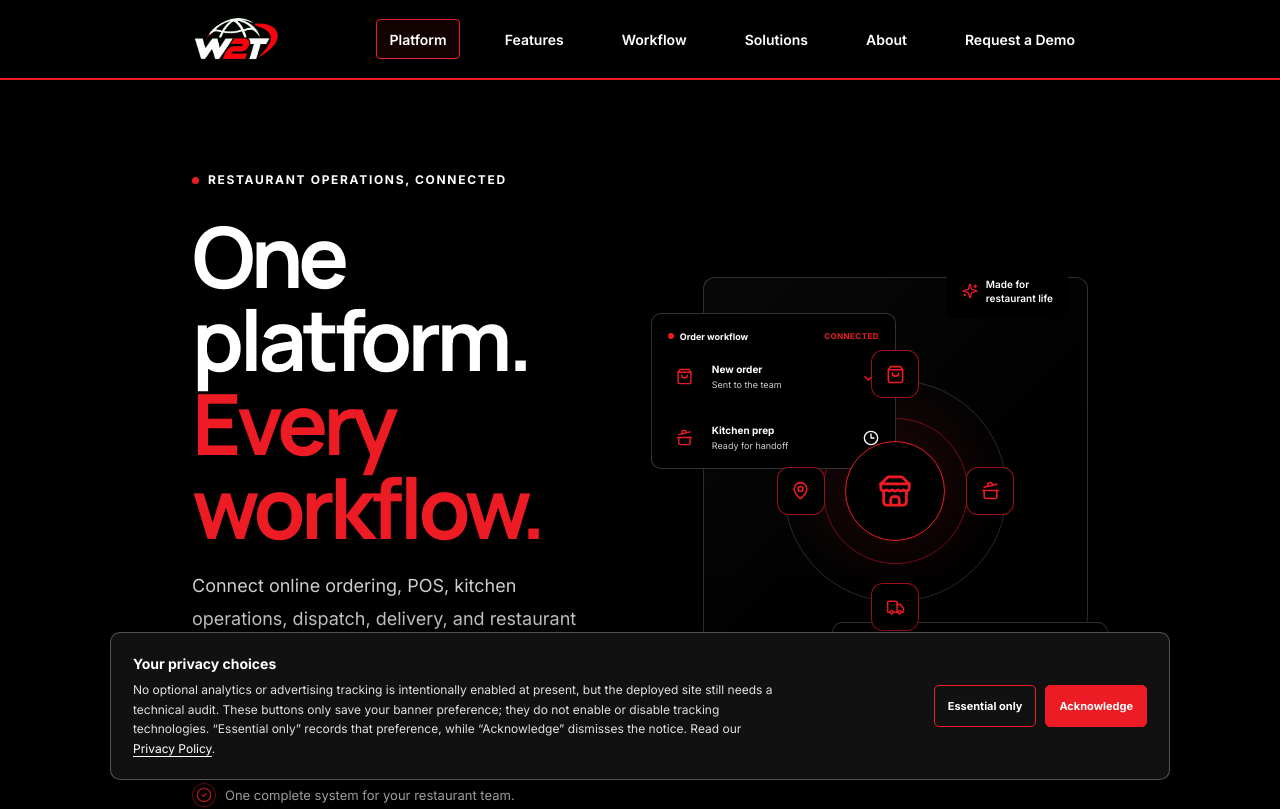
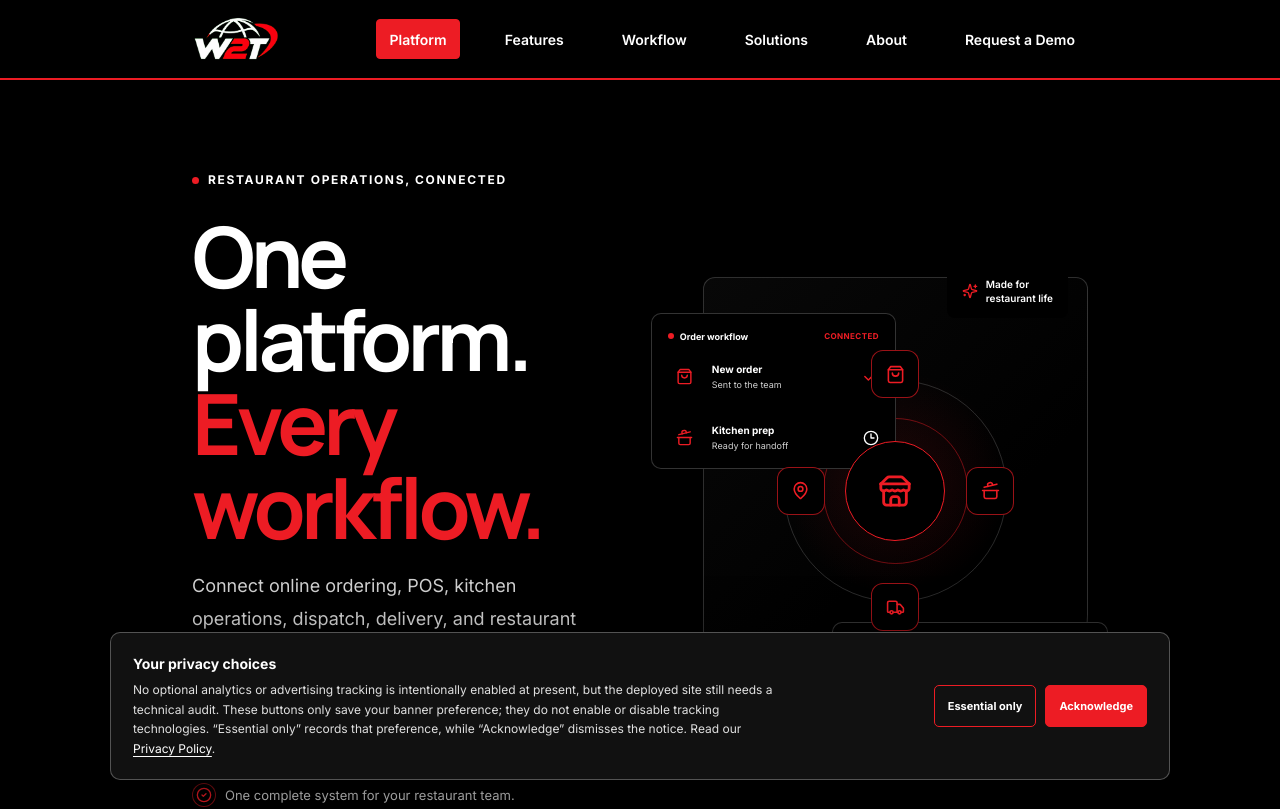
Before and after one commit to Jrnotjunior/web2table.io, a React (Vite) app: page / in a window 1280 px wide. Shown: the top 809 px of the page. Built offline with nearby package versions, Linux system fonts and the light colour scheme.

Commit message:
Use solid red fill for active main navigation tab

```diff
--- a/src/styles/modules/01-foundation.css
+++ b/src/styles/modules/01-foundation.css
@@ -68,7 +68,7 @@ p { color: var(--muted); line-height: 1.75; }
 .main-nav { display: flex; align-items: center; gap: 32px; }
 .main-nav > a:not(.nav-cta) { display: inline-flex; align-items: center; min-height: 40px; padding: 0 12px; border: 1px solid transparent; border-radius: 4px; color: var(--text-secondary); font-size: 12px; font-weight: 600; transition: color .2s, border-color .2s, background .2s; }
 .main-nav > a:not(.nav-cta):hover { color: var(--white); }
-.main-nav > a:not(.nav-cta).is-active { border-color: var(--accent); color: var(--white); background: rgba(237,28,36,.08); }
+.main-nav > a:not(.nav-cta).is-active { border-color: var(--accent); color: var(--white); background: var(--accent); }
 .nav-cta { min-height: 42px; display: inline-flex; align-items: center; gap: 8px; padding: 0 15px; border-radius: 6px; color: var(--white); background: var(--ink); font-size: 12px; font-weight: 700; }
 .mobile-menu { display: none; border: 0; background: transparent; }
 .hero { position: relative; overflow: hidden; padding: 82px 0 0; }
@@ -249,7 +249,7 @@ p { color: var(--muted); line-height: 1.75; }
   .main-nav { position: absolute; top: 67px; right: 0; left: 0; transform: none; display: none; align-items: stretch; gap: 0; padding: 10px 20px 20px; border-bottom: 1px solid var(--line); background: var(--paper); }
   .main-nav.nav-open { display: flex; flex-direction: column; }
   .main-nav > a:not(.nav-cta) { min-height: 46px; padding: 0 12px; border: 1px solid transparent; border-radius: 4px; }
-  .main-nav > a:not(.nav-cta).is-active { border-color: var(--accent); background: rgba(237,28,36,.08); }
+  .main-nav > a:not(.nav-cta).is-active { border-color: var(--accent); color: var(--white); background: var(--accent); }
   .nav-cta { justify-content: center; margin-top: 14px; }
   .hero { padding-top: 50px; }
   .hero-grid { grid-template-columns: 1fr; gap: 35px; padding-bottom: 40px; }
```
